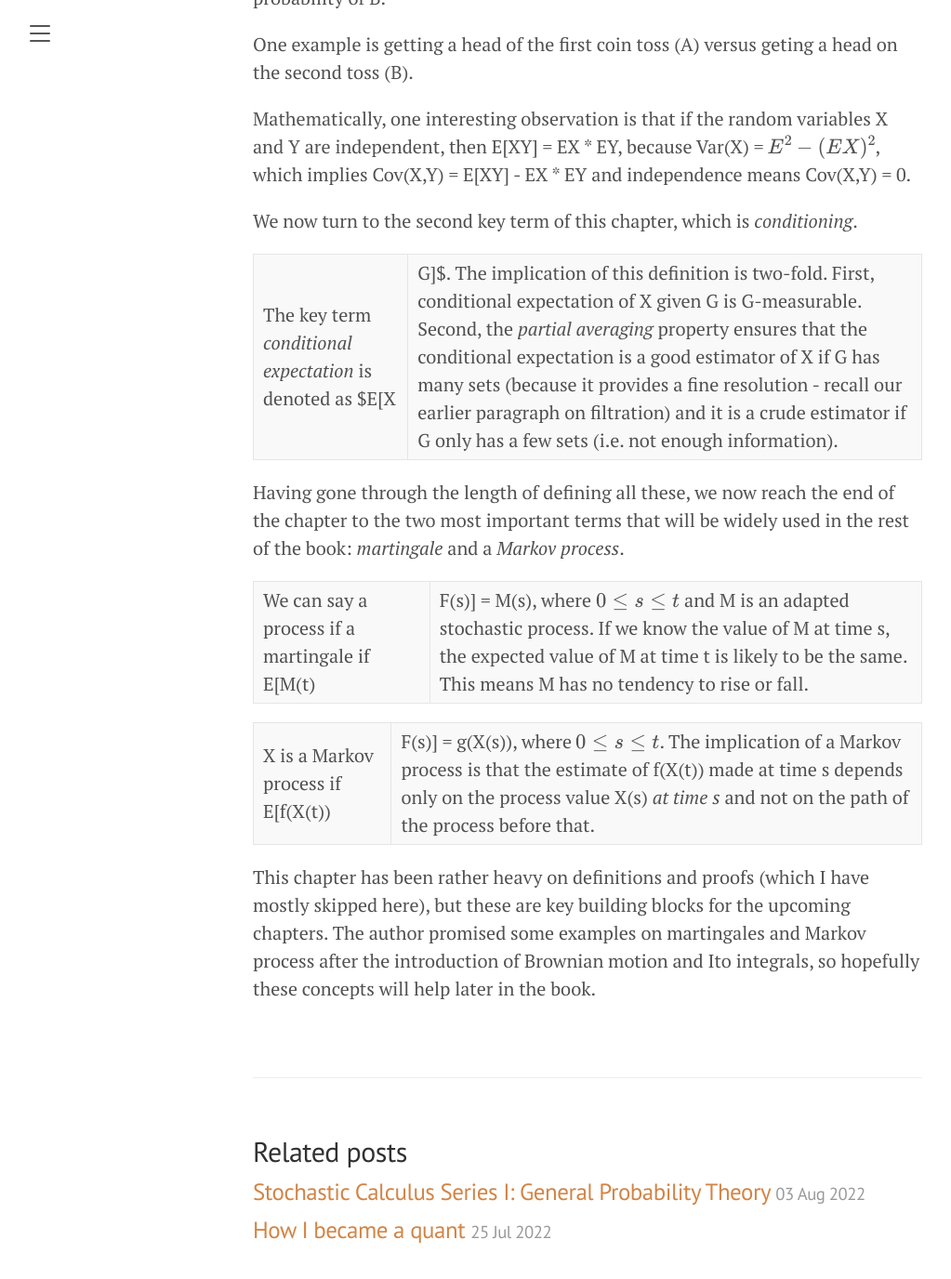
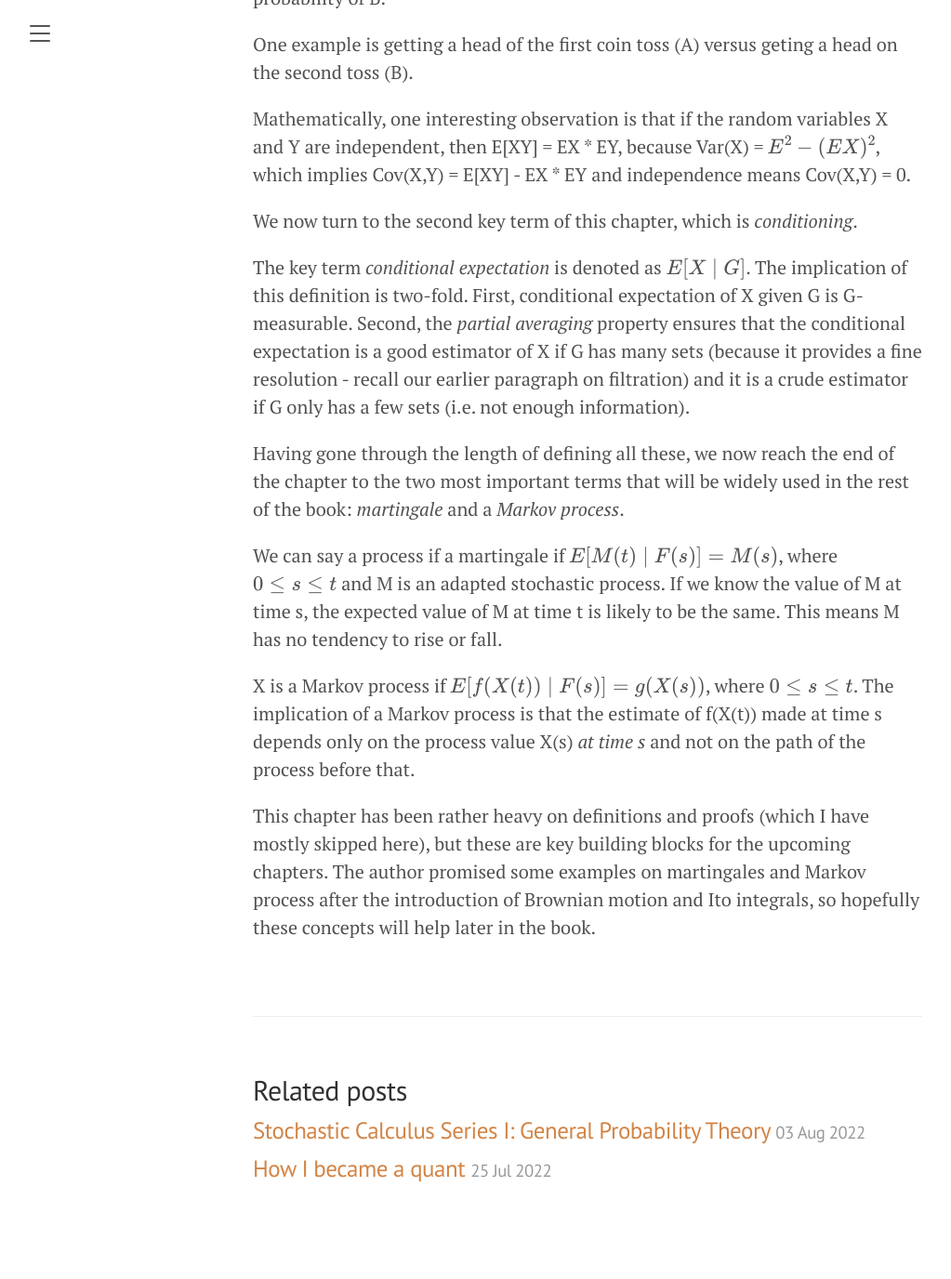
Before and after one commit to quantmuse/quantmuse-site, a Jekyll site: the page built from _posts/2022-08-10-information-and-conditioning.markdown, in a window 1280 px wide and 1400 px high, scrolled down 1491 px. Shown: the top 1376 px of the window at 93% size, without its empty margins (8-1031 px from the left). Built offline with Jekyll 4.4.1, drawn with Linux system fonts in a browser that asks for light colours; formulas are drawn with MathJax 3; after the commit the page ends 2825 px from its top, so only the background shows below that.

Commit message:
commit post

```diff
--- a/_posts/2022-08-10-information-and-conditioning.markdown
+++ b/_posts/2022-08-10-information-and-conditioning.markdown
@@ -33,12 +33,12 @@ Mathematically, one interesting observation is that if the random variables X an
 
 We now turn to the second key term of this chapter, which is *conditioning*.
 
-The key term *conditional expectation* is denoted as $E[X|G]$. The implication of this definition is two-fold. First, conditional expectation of X given G is G-measurable. Second, the *partial averaging* property ensures that the conditional expectation is a good estimator of X if G has many sets (because it provides a fine resolution - recall our earlier paragraph on filtration) and it is a crude estimator if G only has a few sets (i.e. not enough information).
+The key term *conditional expectation* is denoted as $E[X \mid G]$. The implication of this definition is two-fold. First, conditional expectation of X given G is G-measurable. Second, the *partial averaging* property ensures that the conditional expectation is a good estimator of X if G has many sets (because it provides a fine resolution - recall our earlier paragraph on filtration) and it is a crude estimator if G only has a few sets (i.e. not enough information).
 
 Having gone through the length of defining all these, we now reach the end of the chapter to the two most important terms that will be widely used in the rest of the book: *martingale* and a *Markov process*.
 
-We can say a process if a martingale if E[M(t) | F(s)] = M(s), where $0 \leq s \leq t$ and M is an adapted stochastic process. If we know the value of M at time s, the expected value of M at time t is likely to be the same. This means M has no tendency to rise or fall.
+We can say a process if a martingale if $E[M(t) \mid F(s)] = M(s)$, where $0 \leq s \leq t$ and M is an adapted stochastic process. If we know the value of M at time s, the expected value of M at time t is likely to be the same. This means M has no tendency to rise or fall.
 
-X is a Markov process if E[f(X(t)) | F(s)] = g(X(s)), where $0 \leq s \leq t$. The implication of a Markov process is that the estimate of f(X(t)) made at time s depends only on the process value X(s) _at time s_ and not on the path of the process before that.
+X is a Markov process if $E[f(X(t)) \mid F(s)] = g(X(s))$, where $0 \leq s \leq t$. The implication of a Markov process is that the estimate of f(X(t)) made at time s depends only on the process value X(s) _at time s_ and not on the path of the process before that.
 
 This chapter has been rather heavy on definitions and proofs (which I have mostly skipped here), but these are key building blocks for the upcoming chapters. The author promised some examples on martingales and Markov process after the introduction of Brownian motion and Ito integrals, so hopefully these concepts will help later in the book.
```
